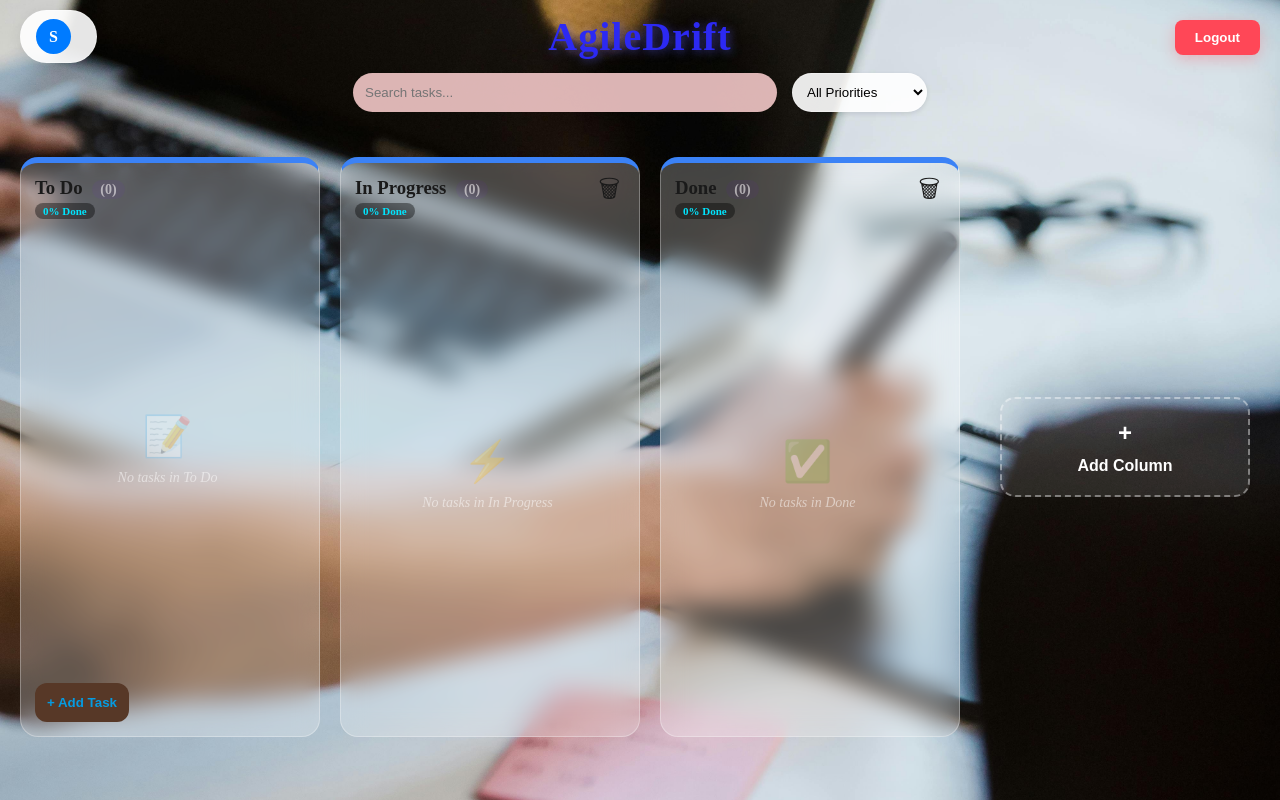
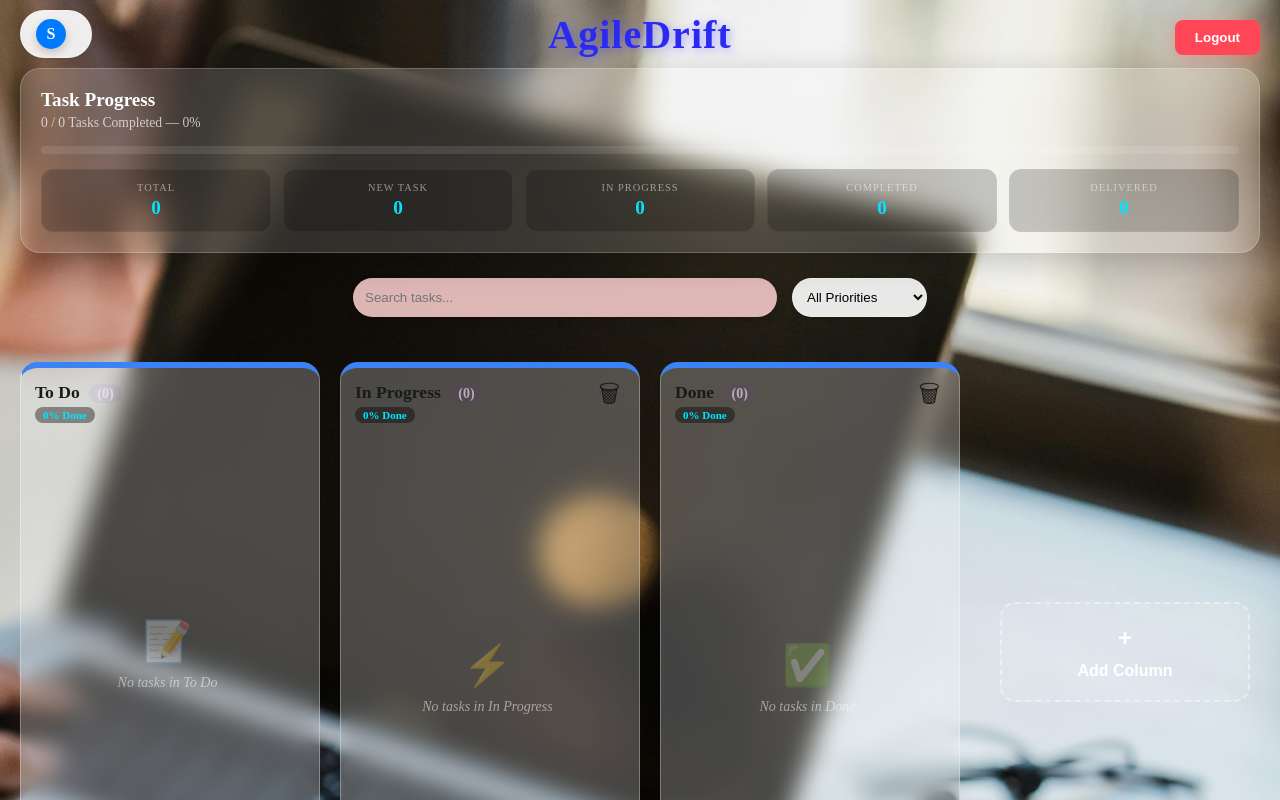
Before and after one commit to upadhyaya09/agiledriftflow, an Angular app: page /board in a window 1280 px wide. Shown: the top 800 px of the page. Built offline with nearby package versions, Linux system fonts and the light colour scheme; sample sign-in values are in the browser's storage.

Commit message:
tsk cnt dashboard

```diff
--- a/src/app/board/board.css
+++ b/src/app/board/board.css
@@ -11,6 +11,83 @@ html, body {
   background-position: center;
   background-repeat: no-repeat;
   overflow: hidden; /* Prevents the whole page from scrolling */
+}
+
+/* ================= PROGRESS DASHBOARD ================= */
+.dashboard-wrapper {
+  padding: 0 20px 25px 20px;
+  width: 100%;
+  box-sizing: border-box;
+  animation: fadeIn 0.8s ease-out;
+}
+
+.stats-main-card {
+  background: rgba(255, 255, 255, 0.15); /* Glass effect */
+  backdrop-filter: blur(15px);
+  -webkit-backdrop-filter: blur(15px);
+  border-radius: 20px;
+  padding: 20px;
+  border: 1px solid rgba(255, 255, 255, 0.2);
+  box-shadow: 0 8px 32px rgba(0, 0, 0, 0.2);
+}
+
+.header-text h2 {
+  margin: 0;
+  color: #ffffff;
+  font-size: 1.2rem;
+  font-weight: 700;
+}
+
+.header-text p {
+  color: rgba(255, 255, 255, 0.7);
+  font-size: 0.85rem;
+  margin: 4px 0;
+}
+
+.overall-progress-track {
+  height: 8px;
+  background: rgba(255, 255, 255, 0.1);
+  border-radius: 10px;
+  margin: 15px 0;
+  overflow: hidden;
+}
+
+.overall-progress-fill {
+  height: 100%;
+  background: linear-gradient(90deg, #00e5ff, #3b82f6); /* Electric blue to Royal blue */
+  box-shadow: 0 0 10px rgba(0, 229, 255, 0.5);
+  transition: width 0.8s cubic-bezier(0.4, 0, 0.2, 1);
+}
+
+.stats-summary-grid {
+  display: grid;
+  grid-template-columns: repeat(auto-fit, minmax(110px, 1fr));
+  gap: 12px;
+  margin-top: 15px;
+}
+
+.summary-box {
+  background: rgba(0, 0, 0, 0.2);
+  padding: 12px;
+  border-radius: 12px;
+  text-align: center;
+  border: 1px solid rgba(255, 255, 255, 0.05);
+}
+
+.summary-box .label {
+  display: block;
+  font-size: 0.65rem;
+  color: rgba(255, 255, 255, 0.5);
+  text-transform: uppercase;
+  letter-spacing: 1px;
+  margin-bottom: 4px;
+}
+
+.summary-box .value {
+  display: block;
+  font-size: 1.2rem;
+  font-weight: 800;
+  color: #00e5ff;
 }
 
 /* ================= BOARD LAYOUT ================= */
@@ -77,8 +154,8 @@ html, body {
 }
 
 .avatar-circle {
-  width: 35px;
-  height: 35px;
+  width: 30px;
+  height: 30px;
   background: #007bff;
   color: white;
   border-radius: 50%;
@@ -87,6 +164,8 @@ html, body {
   align-items: center;
   font-weight: bold;
   margin-right: 10px;
+  cursor: pointer;
+  box-shadow: 0 4px 10px rgba(0,0,0,0.2);
 }
 
 .user-meta {
@@ -227,6 +306,7 @@ html, body {
   border-radius: 25px; /* Pill shape search */
   border: none;
   background: rgba(243, 200, 200, 0.9);
+  box-shadow: 0 4px 10px rgba(0,0,0,0.1);
 }
 
 .priority-filter {
@@ -304,6 +384,7 @@ html, body {
 
 .column-header {
   margin: 0;
+  font-size: 1.1rem;
   font-weight: 700;
   color: #1a1a1a;
 }
@@ -459,6 +540,9 @@ html, body {
 .task-card:active {
   cursor: grabbing;
 }
+
+.task-card h4 { margin: 0 0 8px 0; font-size: 1rem; }
+.task-card p { font-size: 0.85rem; color: rgba(255,255,255,0.7); margin-bottom: 12px; }
 
 .task-card.high { border-left: 6px solid #dc2626; }
 .task-card.medium { border-left: 6px solid #f59e0b; }
@@ -842,14 +926,27 @@ html, body {
 }
 
 /* ================= CDK DRAG PLACEHOLDERS ================= */
-.cdk-drag-placeholder {
-  opacity: 0;
-  display: none;
+.cdk-drag-preview {
+  box-sizing: border-box;
+  border-radius: 12px;
+  box-shadow: 0 10px 20px rgba(0,0,0,0.3);
 }
 
-.cdk-drag-preview {
-  box-shadow: 0 12px 30px rgba(0,0,0,0.25);
-  border-radius: 10px;
+.cdk-drag-placeholder {
+  background: rgba(0, 0, 0, 0.05);
+  border: 2px dashed rgba(255, 255, 255, 0.3);
+  min-height: 100px; /* Match your card average height */
+  margin-bottom: 15px;
+  border-radius: 12px;
+  transition: transform 250ms cubic-bezier(0, 0, 0.2, 1);
+}
+
+.cdk-drag-animating {
+  transition: transform 250ms cubic-bezier(0, 0, 0.2, 1);
+}
+
+.task-container.cdk-drop-list-dragging .task-card:not(.cdk-drag-placeholder) {
+  transition: transform 250ms cubic-bezier(0, 0, 0.2, 1);
 }
 
 /* ================= TABLET ================= */
--- a/src/app/board/board.html
+++ b/src/app/board/board.html
@@ -43,6 +43,43 @@
     </div>
   </header>
 
+  <div class="dashboard-wrapper">
+    <div class="stats-main-card">
+      <div class="stats-header">
+        <div class="header-text">
+          <h2>Task Progress</h2>
+          <p>{{ completedTasksCount }} / {{ totalTasksCount }} Tasks Completed — {{ projectCompletionPercentage }}%</p>
+        </div>
+      </div>
+
+      <div class="overall-progress-track">
+        <div class="overall-progress-fill" [style.width.%]="projectCompletionPercentage"></div>
+      </div>
+
+      <div class="stats-summary-grid">
+        <div class="summary-box">
+          <span class="label">Total</span>
+          <span class="value">{{ totalTasksCount }}</span>
+        </div>
+        <div class="summary-box">
+          <span class="label">New Task</span>
+          <span class="value">{{ getTasksCountByStatus('todo') }}</span>
+        </div>
+        <div class="summary-box">
+          <span class="label">In Progress</span>
+          <span class="value">{{ getTasksCountByStatus('progress') }}</span>
+        </div>
+        <div class="summary-box">
+          <span class="label">Completed</span>
+          <span class="value">{{ getTasksCountByStatus('done') }}</span>
+        </div>
+        <div class="summary-box">
+          <span class="label">Delivered</span>
+          <span class="value">{{ getTasksCountByStatus('delivered') }}</span>
+        </div>
+      </div>
+    </div>
+
 </div>
 
 <div class="filter-container">
@@ -70,7 +107,7 @@
       <div class="column-header-left">
         <h3 class="column-header">
           {{ col.title }}
-          <span class="task-count">({{ filterTasks(col.status).length }})</span>
+          <span class="task-count">({{ getFilteredTasksByStatus(col.status).length }})</span>
         </h3>
         <span class="column-progress-badge">{{ getColumnProgress(col.status) }}% Done</span>
       </div>
@@ -80,17 +117,17 @@
     <div class="task-container"
         cdkDropList
         [id]="col.id"
-        [cdkDropListData]="filterTasks(col.status)"
+        [cdkDropListData]="getFilteredTasksByStatus(col.status)"
         [cdkDropListConnectedTo]="connectedTo"
         (cdkDropListDropped)="drop($event, col.status)">
 
-      <div class="empty-state" *ngIf="filterTasks(col.status).length === 0">
+      <div class="empty-state" *ngIf="getFilteredTasksByStatus(col.status).length === 0">
            <div class="empty-icon">{{ getEmptyStateIcon(col.status) }}</div>
            <p>No tasks in {{ col.title }}</p>
       </div>
 
       <div class="task-card {{ task.priority | lowercase }}"
-           *ngFor="let task of filterTasks(col.status)"
+           *ngFor="let task of getFilteredTasksByStatus(col.status)"
            cdkDrag>
 
         <h4>{{ task.title }}</h4>
--- a/src/app/board/board.ts
+++ b/src/app/board/board.ts
@@ -1,7 +1,7 @@
 import { Component, OnInit } from '@angular/core';
 import { CommonModule } from '@angular/common';
 import { FormsModule, NgForm } from '@angular/forms';
-import { DragDropModule, CdkDragDrop } from '@angular/cdk/drag-drop';
+import { DragDropModule, CdkDragDrop, moveItemInArray, transferArrayItem } from '@angular/cdk/drag-drop';
 import { Router } from '@angular/router';
 import { HttpClient } from '@angular/common/http';
 
@@ -66,6 +66,25 @@ export class BoardComponent implements OnInit {
       this.currentUser = JSON.parse(session);
     }
     this.loadFromLocalStorage();
+  }
+
+  // --- DASHBOARD CALCULATIONS ---
+  get totalTasksCount(): number {
+    return this.tasks.length;
+  }
+
+  get completedTasksCount(): number {
+    // Tasks are "completed" if progress is 100% or they are in 'done'/'delivered'
+    return this.tasks.filter(t => t.progress === 100 || t.status === 'done' || t.status === 'delivered').length;
+  }
+
+  get projectCompletionPercentage(): number {
+    if (this.totalTasksCount === 0) return 0;
+    return Math.round((this.completedTasksCount / this.totalTasksCount) * 100);
+  }
+
+  getTasksCountByStatus(status: string): number {
+    return this.tasks.filter(t => t.status === status).length;
   }
 
   // Method for manual progress changes
@@ -207,7 +226,7 @@ export class BoardComponent implements OnInit {
     return new Date(deadline) <= today;
   }
 
-  filterTasks(status: string) {
+  getFilteredTasksByStatus(status: string) {
     return this.tasks.filter(t => {
       const matchStatus = t.status === status;
       const searchTextLower = this.searchText.toLowerCase();
@@ -308,22 +327,26 @@ export class BoardComponent implements OnInit {
   }
 
   drop(event: CdkDragDrop<any[]>, newStatus: string) {
-    const task = event.previousContainer.data[event.previousIndex];
-    if (task) {
-      // If moved to Done, set progress to 100%
-      if (newStatus === 'done') task.progress = 100;
+    if (event.previousContainer === event.container) {
+      moveItemInArray(event.container.data, event.previousIndex, event.currentIndex);
+    } else {
+      // Get the actual task object from the filtered source list
+      const taskToMove = event.previousContainer.data[event.previousIndex];
 
-      const updatedTask = { ...task, status: newStatus };
+      // Update the task properties immediately
+      taskToMove.status = newStatus;
+      if (newStatus === 'done') taskToMove.progress = 100;
 
-      this.http.post('/api/tasks/move', updatedTask).subscribe({
+      // Trigger API (optional) and save state
+      this.http.post('/api/tasks/move', taskToMove).subscribe({
         next: () => {
-          task.status = newStatus;
-          this.sortTasks();
           this.saveToLocalStorage();
           this.showToast(`Moved to ${newStatus}`, 'info');
-        }
+        },
+        error: () => this.saveToLocalStorage() // Still save locally if API fails
       });
     }
+    this.sortTasks(); // Maintain your priority sorting after the drop
   }
 
   sortTasks() {
```
